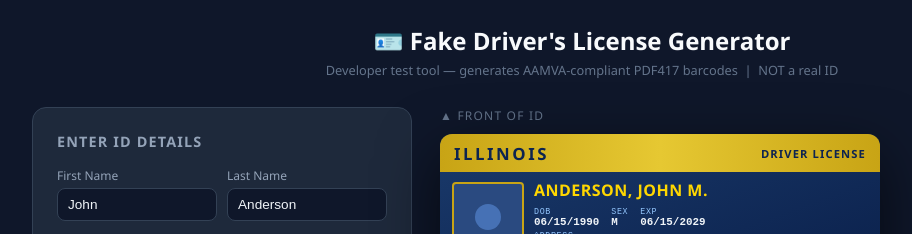
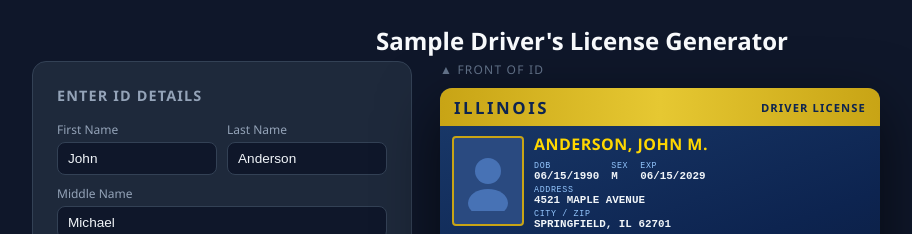
Before and after one commit to msawant32/info, a plain HTML site: page DL.html in a window 1280 px wide. Shown: the top 234 px of the page, without its empty margins (58-970 px from the left). Drawn offline with nearby package versions, Linux system fonts and the light colour scheme; a script that the page names is missing.

Commit message:
Update title and heading in DL.html

```diff
--- a/DL.html
+++ b/DL.html
@@ -3,7 +3,7 @@
 <head>
 <meta charset="UTF-8">
 <meta name="viewport" content="width=device-width, initial-scale=1.0">
-<title>Fake DL ID Generator — Dev Test Tool</title>
+<title>Sample DL ID Generator — Dev Test Tool</title>
 <script src="https://cdnjs.cloudflare.com/ajax/libs/bwip-js/3.3.0/bwip-js-min.js"></script>
 <style>
   *, *::before, *::after { box-sizing: border-box; margin: 0; padding: 0; }
@@ -309,9 +309,7 @@
 </head>
 <body>
 
-<h1>🪪 Fake Driver's License Generator</h1>
-<p class="subtitle">Developer test tool — generates AAMVA-compliant PDF417 barcodes &nbsp;|&nbsp; NOT a real ID</p>
-
+<h1>Sample Driver's License Generator</h1>
 <div class="layout">
 
   <!-- ── FORM ── -->
```
